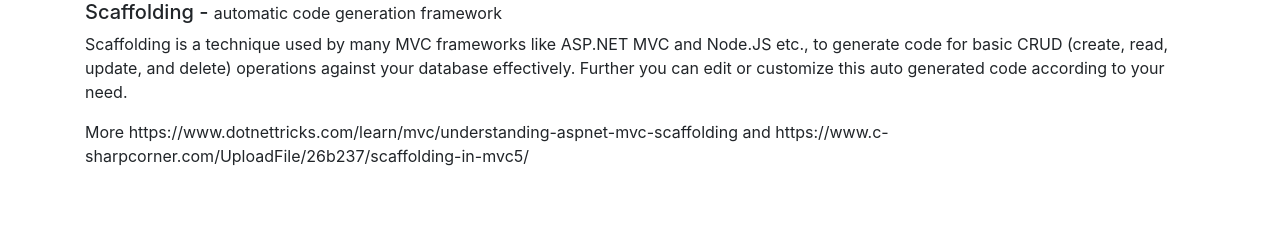
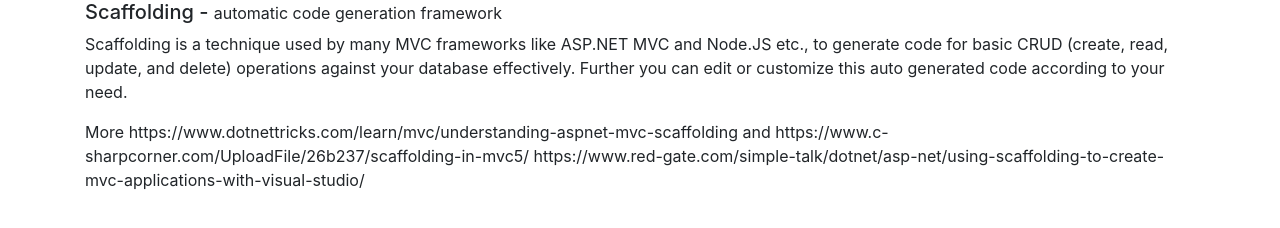
Before and after one commit to Behseini/SPA, a plain HTML site: page index.html in a window 1280 px wide. Drawn offline with nearby package versions, Linux system fonts and the light colour scheme.

Commit message:
Update index.html

```diff
--- a/index.html
+++ b/index.html
@@ -16,6 +16,7 @@
       <h5>Scaffolding - <small>automatic code generation framework</small></h5>
     <p>Scaffolding is a technique used by many MVC frameworks like ASP.NET MVC and Node.JS etc., to generate code for basic CRUD (create, read, update, and delete) operations against your database effectively. Further you can edit or customize this auto generated code according to your need.</p>
     More https://www.dotnettricks.com/learn/mvc/understanding-aspnet-mvc-scaffolding   and https://www.c-sharpcorner.com/UploadFile/26b237/scaffolding-in-mvc5/
+    https://www.red-gate.com/simple-talk/dotnet/asp-net/using-scaffolding-to-create-mvc-applications-with-visual-studio/
     </div>
 
     <!-- Optional JavaScript -->
```
